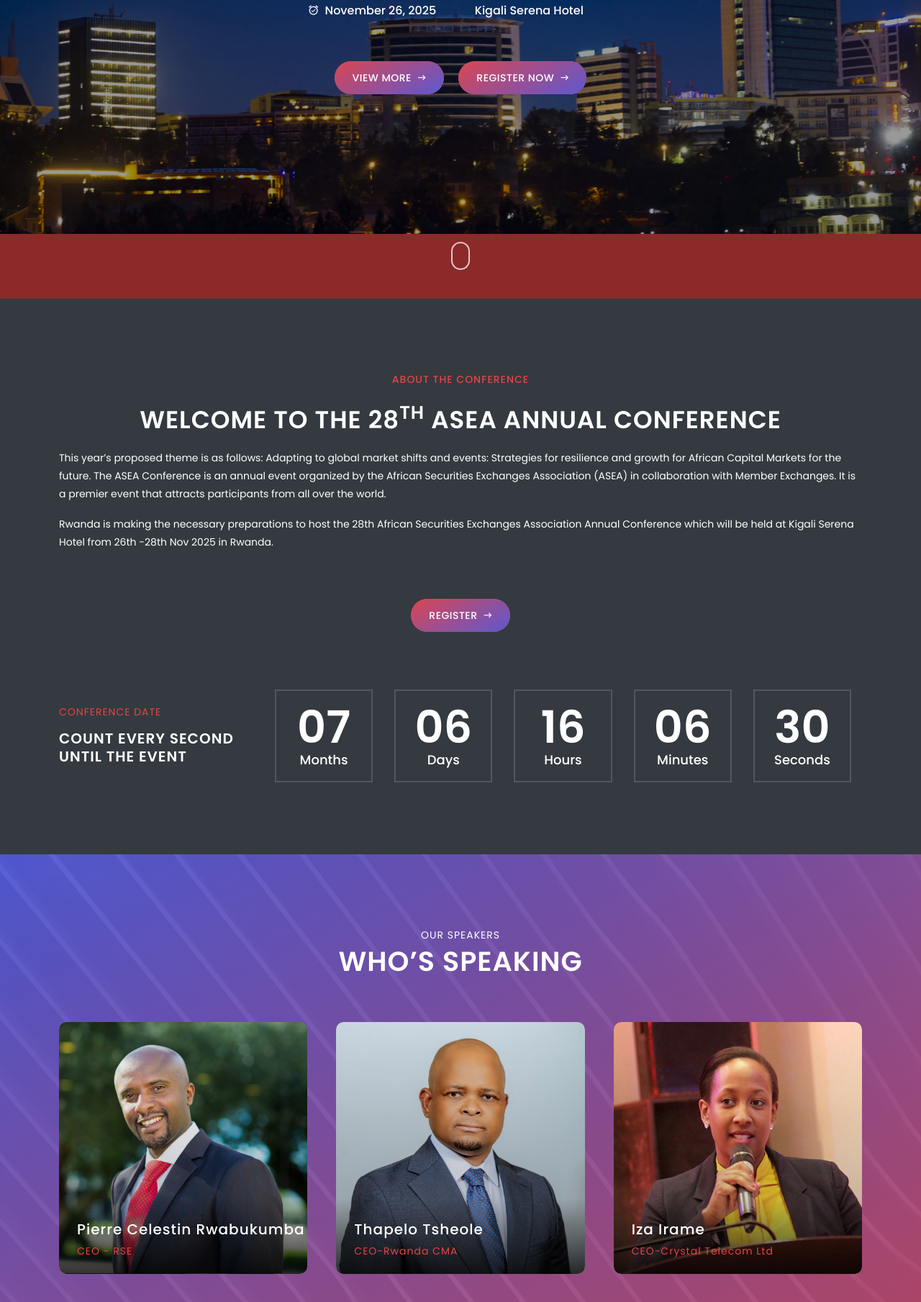
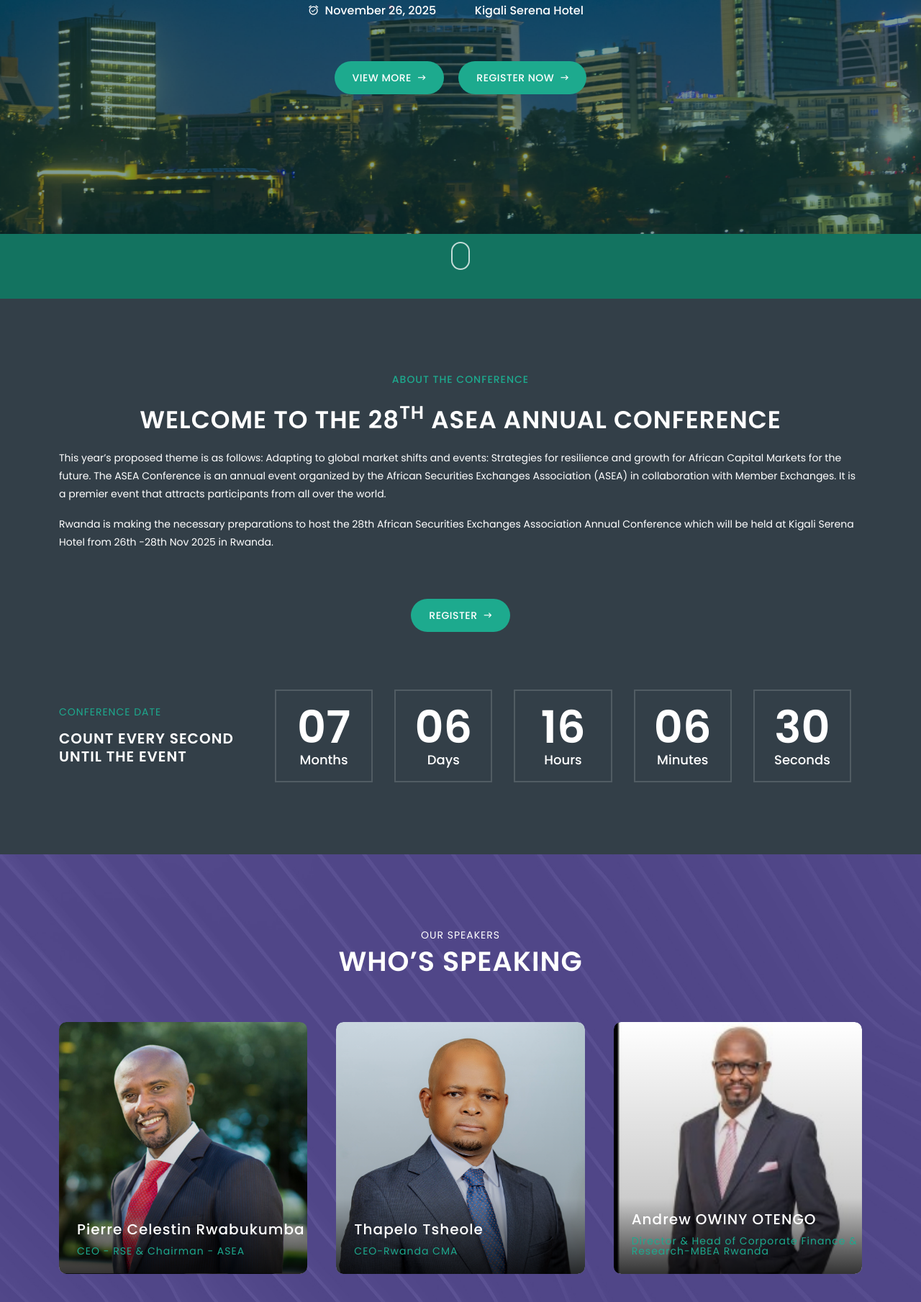
Before and after one commit to events-factory/asea-website, a PHP site: page / in a window 1280 px wide. Shown: the part 565-2374 px from the top of the page at 72% size. Run offline with PHP 8.4, Linux system fonts and the light colour scheme; some libraries are stand-ins or nearby versions; some web fonts are replaced.

Commit message:
branding

```diff
--- a/about.html
+++ b/about.html
@@ -14,7 +14,7 @@
     <title>ASEA - Conference Event HTML Template</title>
 
     <!-- Favicon -->
-    <link rel="icon" href="img/core-img/logo_asea.png" />
+    <link rel="icon" href="img/core-img/ASEA-LOGO.png" />
 
     <!-- Stylesheet -->
     <link rel="stylesheet" href="style.css" />
@@ -35,7 +35,7 @@
           <nav class="classy-navbar justify-content-between" id="conferNav">
             <!-- Logo -->
             <a class="nav-brand" href="index.html"
-              ><img src="img/core-img/logo_asea.png" width="150" alt=""
+              ><img src="img/core-img/ASEA-LOGO.png" width="90" alt=""
             /></a>
 
             <!-- Navbar Toggler -->
@@ -451,7 +451,7 @@
               >
                 <!-- Footer Logo -->
                 <a href="#" class="footer-logo"
-                  ><img src="img/core-img/logo_asea.png" alt="" width="150"
+                  ><img src="img/core-img/ASEA-LOGO.png" alt="" width="150"
                 /></a>
                 <p>
                   The African Securities Exchanges Association is the Premier
--- a/accommodation.html
+++ b/accommodation.html
@@ -16,7 +16,7 @@
     <title>ASEA - Accommodation Information</title>
 
     <!-- Favicon -->
-    <link rel="icon" href="img/core-img/logo_asea.png" />
+    <link rel="icon" href="img/core-img/ASEA-LOGO.png" />
 
     <!-- Stylesheet -->
     <link rel="stylesheet" href="style.css" />
@@ -37,7 +37,7 @@
           <nav class="classy-navbar justify-content-between" id="conferNav">
             <!-- Logo -->
             <a class="nav-brand" href="index.html"
-              ><img src="img/core-img/logo_asea.png" width="150" alt=""
+              ><img src="img/core-img/ASEA-LOGO.png" width="90" alt=""
             /></a>
 
             <!-- Navbar Toggler -->
@@ -173,7 +173,7 @@
               >
                 <!-- Footer Logo -->
                 <a href="#" class="footer-logo"
-                  ><img src="img/core-img/logo_asea.png" alt="" width="150"
+                  ><img src="img/core-img/ASEA-LOGO.png" alt="" width="150"
                 /></a>
                 <p>
                   The African Securities Exchanges Association is the Premier
--- a/blog.html
+++ b/blog.html
@@ -14,7 +14,7 @@
     <title>ASEA - Conference Event HTML Template</title>
 
     <!-- Favicon -->
-    <link rel="icon" href="img/core-img/logo_asea.png" />
+    <link rel="icon" href="img/core-img/ASEA-LOGO.png" />
 
     <!-- Stylesheet -->
     <link rel="stylesheet" href="style.css" />
@@ -35,7 +35,7 @@
           <nav class="classy-navbar justify-content-between" id="conferNav">
             <!-- Logo -->
             <a class="nav-brand" href="index.html"
-              ><img src="img/core-img/logo_asea.png" width="150" alt=""
+              ><img src="img/core-img/ASEA-LOGO.png" width="150" alt=""
             /></a>
 
             <!-- Navbar Toggler -->
@@ -426,7 +426,7 @@
               >
                 <!-- Footer Logo -->
                 <a href="#" class="footer-logo"
-                  ><img src="img/core-img/logo_asea.png" alt="" width="150"
+                  ><img src="img/core-img/ASEA-LOGO.png" alt="" width="150"
                 /></a>
                 <p>
                   The African Securities Exchanges Association is the Premier
--- a/contact.html
+++ b/contact.html
@@ -14,7 +14,7 @@
     <title>ASEA - Conference Event HTML Template</title>
 
     <!-- Favicon -->
-    <link rel="icon" href="img/core-img/logo_asea.png" />
+    <link rel="icon" href="img/core-img/ASEA-LOGO.png" />
 
     <!-- Stylesheet -->
     <link rel="stylesheet" href="style.css" />
@@ -35,7 +35,7 @@
           <nav class="classy-navbar justify-content-between" id="conferNav">
             <!-- Logo -->
             <a class="nav-brand" href="index.html"
-              ><img src="img/core-img/logo_asea.png" width="150" alt=""
+              ><img src="img/core-img/ASEA-LOGO.png" width="90" alt=""
             /></a>
 
             <!-- Navbar Toggler -->
@@ -305,7 +305,7 @@
               >
                 <!-- Footer Logo -->
                 <a href="#" class="footer-logo"
-                  ><img src="img/core-img/logo_asea.png" alt="" width="150"
+                  ><img src="img/core-img/ASEA-LOGO.png" alt="" width="150"
                 /></a>
                 <p>
                   The African Securities Exchanges Association is the Premier
--- a/index-2.html
+++ b/index-2.html
@@ -14,7 +14,7 @@
     <title>ASEA - Conference Event HTML Template</title>
 
     <!-- Favicon -->
-    <link rel="icon" href="img/core-img/logo_asea.png" />
+    <link rel="icon" href="img/core-img/ASEA-LOGO.png" />
 
     <!-- Stylesheet -->
     <link rel="stylesheet" href="style.css" />
@@ -35,7 +35,7 @@
           <nav class="classy-navbar justify-content-between" id="conferNav">
             <!-- Logo -->
             <a class="nav-brand" href="index.html"
-              ><img src="img/core-img/logo_asea.png" width="150" alt=""
+              ><img src="img/core-img/ASEA-LOGO.png" width="150" alt=""
             /></a>
 
             <!-- Navbar Toggler -->
@@ -1432,7 +1432,7 @@
               >
                 <!-- Footer Logo -->
                 <a href="#" class="footer-logo"
-                  ><img src="img/core-img/logo_asea.png" alt="" width="150"
+                  ><img src="img/core-img/ASEA-LOGO.png" alt="" width="150"
                 /></a>
                 <p>
                   The African Securities Exchanges Association is the Premier
--- a/index.html
+++ b/index.html
@@ -14,7 +14,7 @@
     <title>ASEA - Conference Event HTML Template</title>
 
     <!-- Favicon -->
-    <link rel="icon" href="img/core-img/logo_asea.png" />
+    <link rel="icon" href="img/core-img/ASEA-LOGO.png" />
 
     <!-- Stylesheet -->
     <link rel="stylesheet" href="style.css" />
@@ -40,7 +40,7 @@
           <nav class="classy-navbar justify-content-between" id="conferNav">
             <!-- Logo -->
             <a class="nav-brand" href="index.html"
-              ><img src="img/core-img/logo_asea.png" width="150" alt=""
+              ><img src="img/core-img/ASEA-LOGO.png" width="90" alt=""
             /></a>
 
             <!-- Navbar Toggler -->
@@ -296,7 +296,7 @@
               <!-- Info -->
               <div class="speaker-info">
                 <h5>Pierre Celestin Rwabukumba</h5>
-                <p>CEO - RSE</p>
+                <p>CEO - RSE & Chairman - ASEA</p>
               </div>
             </div>
           </div>
@@ -322,81 +322,6 @@
               <div class="speaker-info">
                 <h5>Thapelo Tsheole</h5>
                 <p>CEO-Rwanda CMA</p>
-              </div>
-            </div>
-          </div>
-
-          <!-- Single Speaker Area -->
-          <div class="col-12 col-md-6 col-lg-4">
-            <div
-              class="single-speaker-area bg-gradient-overlay-2 wow fadeInUp"
-              data-wow-delay="300ms"
-            >
-              <!-- Thumb -->
-              <div class="speaker-single-thumb">
-                <img src="img/speakers/Iza.jpg" alt="" />
-              </div>
-              <!-- Social Info -->
-              <div class="social-info">
-                <a href="#"><i class="zmdi zmdi-facebook"></i></a>
-                <a href="#"><i class="zmdi zmdi-instagram"></i></a>
-                <a href="#"><i class="zmdi zmdi-twitter"></i></a>
-                <a href="#"><i class="zmdi zmdi-linkedin"></i></a>
-              </div>
-              <!-- Info -->
-              <div class="speaker-info">
-                <h5>Iza Irame</h5>
-                <p>CEO-Crystal Telecom Ltd</p>
-              </div>
-            </div>
-          </div>
-
-          <!-- Single Speaker Area -->
-          <div class="col-12 col-md-6 col-lg-4">
-            <div
-              class="single-speaker-area bg-gradient-overlay-2 wow fadeInUp"
-              data-wow-delay="300ms"
-            >
-              <!-- Thumb -->
-              <div class="speaker-single-thumb">
-                <img src="img/speakers/Idi.jpg" alt="" />
-              </div>
-              <!-- Social Info -->
-              <div class="social-info">
-                <a href="#"><i class="zmdi zmdi-facebook"></i></a>
-                <a href="#"><i class="zmdi zmdi-instagram"></i></a>
-                <a href="#"><i class="zmdi zmdi-twitter"></i></a>
-                <a href="#"><i class="zmdi zmdi-linkedin"></i></a>
-              </div>
-              <!-- Info -->
-              <div class="speaker-info">
-                <h5>Innocent Idi KABANDA</h5>
-                <p>Director of Portfolio Management Division-RSSB</p>
-              </div>
-            </div>
-          </div>
-
-          <!-- Single Speaker Area -->
-          <div class="col-12 col-md-6 col-lg-4">
-            <div
-              class="single-speaker-area bg-gradient-overlay-2 wow fadeInUp"
-              data-wow-delay="300ms"
-            >
-              <!-- Thumb -->
-              <div class="speaker-single-thumb">
-                <img src="img/speakers/Shehzad.jpg" alt="" />
-              </div>
-              <!-- Social Info -->
-              <div class="social-info">
-                <a href="#"><i class="zmdi zmdi-facebook"></i></a>
-                <a href="#"><i class="zmdi zmdi-instagram"></i></a>
-                <a href="#"><i class="zmdi zmdi-twitter"></i></a>
-                <a href="#"><i class="zmdi zmdi-linkedin"></i></a>
-              </div>
-              <!-- Info -->
-              <div class="speaker-info">
-                <h5>Shehzad Noordally</h5>
-                <p>CEO-CDH Capital Ltd</p>
               </div>
             </div>
           </div>
@@ -530,7 +455,7 @@
               <h6 class="ticket-plan">Members</h6>
               <!-- Ticket Icon -->
 
-              <h2 class="ticket-price"><span>$</span>300</h2>
+              <h2 class="ticket-price"><span>$</span>400</h2>
 
               <!-- Ticket Pricing Table Details -->
               <div class="ticket-pricing-table-details">
@@ -702,6 +627,28 @@
               data-wow-delay="300ms"
             >
               <h4>SPONSORS</h4>
+            </div>
+          </div>
+        </div>
+
+        <!-- Sponsors Section - Single Display -->
+        <div class="row">
+          <div class="col-12 d-flex justify-content-center">
+            <!-- Our Sponsor area -->
+            <div class="our-sponsor-area">
+              <!-- Single Sponsor -->
+              <div
+                class="single-sponsor wow fadeInUp"
+                data-wow-delay="300ms"
+                style="max-width: 200px; margin: 0 auto"
+              >
+                <a href="#">
+                  <img
+                    src="img/members/13_rwanda_stock-1-150x150.png"
+                    alt="Rwanda Stock Exchange"
+                  />
+                </a>
+              </div>
             </div>
           </div>
         </div>
@@ -877,7 +824,7 @@
               >
                 <!-- Footer Logo -->
                 <a href="#" class="footer-logo"
-                  ><img src="img/core-img/logo_asea.png" alt="" width="150"
+                  ><img src="img/core-img/ASEA-LOGO.png" alt="" width="150"
                 /></a>
                 <p>
                   The African Securities Exchanges Association is the Premier
--- a/schedule.html
+++ b/schedule.html
@@ -14,7 +14,7 @@
     <title>ASEA - Conference Event HTML Template</title>
 
     <!-- Favicon -->
-    <link rel="icon" href="img/core-img/logo_asea.png" />
+    <link rel="icon" href="img/core-img/ASEA-LOGO.png" />
 
     <!-- Stylesheet -->
     <link rel="stylesheet" href="style.css" />
@@ -35,7 +35,7 @@
           <nav class="classy-navbar justify-content-between" id="conferNav">
             <!-- Logo -->
             <a class="nav-brand" href="index.html"
-              ><img src="img/core-img/logo_asea.png" width="150" alt=""
+              ><img src="img/core-img/ASEA-LOGO.png" width="90" alt=""
             /></a>
 
             <!-- Navbar Toggler -->
@@ -190,7 +190,7 @@
               >
                 <!-- Footer Logo -->
                 <a href="#" class="footer-logo"
-                  ><img src="img/core-img/logo_asea.png" alt="" width="150"
+                  ><img src="img/core-img/ASEA-LOGO.png" alt="" width="150"
                 /></a>
                 <p>
                   The African Securities Exchanges Association is the Premier
--- a/single-blog.html
+++ b/single-blog.html
@@ -14,7 +14,7 @@
     <title>ASEA - Conference Event HTML Template</title>
 
     <!-- Favicon -->
-    <link rel="icon" href="img/core-img/logo_asea.png" />
+    <link rel="icon" href="img/core-img/ASEA-LOGO.png" />
 
     <!-- Stylesheet -->
     <link rel="stylesheet" href="style.css" />
@@ -35,7 +35,7 @@
           <nav class="classy-navbar justify-content-between" id="conferNav">
             <!-- Logo -->
             <a class="nav-brand" href="index.html"
-              ><img src="img/core-img/logo_asea.png" width="150" alt=""
+              ><img src="img/core-img/ASEA-LOGO.png" width="150" alt=""
             /></a>
 
             <!-- Navbar Toggler -->
@@ -640,7 +640,7 @@
               >
                 <!-- Footer Logo -->
                 <a href="#" class="footer-logo"
-                  ><img src="img/core-img/logo_asea.png" alt="" width="150"
+                  ><img src="img/core-img/ASEA-LOGO.png" alt="" width="150"
                 /></a>
                 <p>
                   The African Securities Exchanges Association is the Premier
--- a/speakers.html
+++ b/speakers.html
@@ -14,7 +14,7 @@
     <title>ASEA - Conference Event HTML Template</title>
 
     <!-- Favicon -->
-    <link rel="icon" href="img/core-img/logo_asea.png" />
+    <link rel="icon" href="img/core-img/ASEA-LOGO.png" />
 
     <!-- Stylesheet -->
     <link rel="stylesheet" href="style.css" />
@@ -35,7 +35,7 @@
           <nav class="classy-navbar justify-content-between" id="conferNav">
             <!-- Logo -->
             <a class="nav-brand" href="index.html"
-              ><img src="img/core-img/logo_asea.png" width="150" alt=""
+              ><img src="img/core-img/ASEA-LOGO.png" width="90" alt=""
             /></a>
 
             <!-- Navbar Toggler -->
@@ -325,7 +325,7 @@
               >
                 <!-- Footer Logo -->
                 <a href="#" class="footer-logo"
-                  ><img src="img/core-img/logo_asea.png" alt="" width="150"
+                  ><img src="img/core-img/ASEA-LOGO.png" alt="" width="150"
                 /></a>
                 <p>
                   The African Securities Exchanges Association is the Premier
--- a/style.css
+++ b/style.css
@@ -43,6 +43,25 @@
 @import url(css/font-awesome.min.css);
 @import url(css/material-design-iconic-font.min.css);
 @import url(css/style.css);
+
+/* Add ASEA brand colors at the top of the file */
+:root {
+  --asea-teal: #1daa8e;
+  --asea-purple: #564b94;
+  --asea-gold: #e6bd4f;
+  --asea-light-gray: #f7f7f7;
+  --asea-dark-gray: #333f48;
+}
+
+/* Updated color variables based on ASEA logo branding */
+:root {
+  --primary-color: #1daa8e; /* Green/teal from logo */
+  --secondary-color: #564b94; /* Purple/indigo from logo */
+  --accent-color: #e6bd4f; /* Yellow/gold from logo */
+  --dark-text: #323232;
+  --light-text: #ffffff;
+}
+
 /* :: 01.0 Reboot Area CSS */
 * {
   margin: 0;
@@ -134,10 +153,22 @@
   top: 0;
   left: 0;
   z-index: -1;
-  background: #c63fa4;
-  background-image: -moz-linear-gradient(120deg, #e84444 0%, #505add 100%);
-  background-image: -webkit-linear-gradient(120deg, #e84444 0%, #505add 100%);
-  background-image: -ms-linear-gradient(120deg, #e84444 0%, #505add 100%);
+  background: var(--secondary-color);
+  background-image: -moz-linear-gradient(
+    120deg,
+    var(--primary-color) 0%,
+    var(--secondary-color) 100%
+  );
+  background-image: -webkit-linear-gradient(
+    120deg,
+    var(--primary-color) 0%,
+    var(--secondary-color) 100%
+  );
+  background-image: -ms-linear-gradient(
+    120deg,
+    var(--primary-color) 0%,
+    var(--secondary-color) 100%
+  );
   opacity: 0.9;
 }
 
@@ -667,9 +717,17 @@
   top: -10%;
   left: -10%;
   content: '';
-  background: #e84444;
-  background-image: -webkit-linear-gradient(120deg, #505add 0%, #e84444 100%);
-  background-image: -ms-linear-gradient(120deg, #505add 0%, #e84444 100%);
+  background: var(--primary-color);
+  background-image: -webkit-linear-gradient(
+    120deg,
+    var(--secondary-color) 0%,
+    var(--primary-color) 100%
+  );
+  background-image: -ms-linear-gradient(
+    120deg,
+    var(--secondary-color) 0%,
+    var(--primary-color) 100%
+  );
   z-index: -2;
 }
 .confer-btn:focus,
@@ -1123,7 +1184,7 @@
   z-index: 2;
   width: 100%;
   height: 980px;
-  background-color: #e84444;
+  background-color: var(--primary-color);
 }
 @media only screen and (min-width: 992px) and (max-width: 1199px) {
   .single-welcome-slide {
@@ -1177,8 +1238,16 @@
   top: 67px;
   right: 5px;
   z-index: -1;
-  background-image: -webkit-linear-gradient(120deg, #505add 0%, #e84444 100%);
-  background-image: -ms-linear-gradient(120deg, #505add 0%, #e84444 100%);
+  background-image: -webkit-linear-gradient(
+    120deg,
+    var(--secondary-color) 0%,
+    var(--primary-color) 100%
+  );
+  background-image: -ms-linear-gradient(
+    120deg,
+    var(--secondary-color) 0%,
+    var(--primary-color) 100%
+  );
 }
 @media only screen and (min-width: 768px) and (max-width: 991px) {
   .single-welcome-slide .welcome-text h2::after {
@@ -1279,11 +1348,22 @@
   margin-right: 5px;
 }
 
+.single-welcome-slide::before {
+  position: absolute;
+  content: '';
+  height: 100%;
+  width: 100%;
+  top: 0;
+  left: 0;
+  z-index: 0;
+  background-color: rgba(29, 170, 142, 0.2); /* Teal with transparency */
+}
+
 /* :: Footer Area CSS */
 .footer-area {
   position: relative;
   z-index: 1;
-  background-color: #303032;
+  background-color: var(--asea-dark-gray);
 }
 .footer-area .row {
   margin-left: -30px;
@@ -1503,15 +1591,14 @@
 .about-us-countdown-area {
   position: relative;
   z-index: 1;
-  background-color: #343a40;
+  background-color: var(--asea-dark-gray);
 }
 .about-us-countdown-area .about-content-text h6 {
   font-size: 14px;
   font-weight: 500;
-  color: #e84444;
+  color: var(--primary-color);
   text-transform: uppercase;
   letter-spacing: 1px;
-  /* border-bottom: 2px solid #4b4d7b; */
   margin-bottom: 20px;
   padding-bottom: 5px;
   display: inline-block;
@@ -1665,7 +1784,7 @@
 .about-us-countdown-area .countdown-up-area .countdown-content-text h6 {
   font-size: 14px;
   text-transform: uppercase;
-  color: #e84444;
+  color: var(--primary-color);
   font-weight: 400;
   margin-bottom: 15px;
   letter-spacing: 1px;
@@ -1764,6 +1883,7 @@
 .our-speaker-area {
   position: relative;
   z-index: 1;
+  background-color: rgba(86, 75, 148, 0.05); /* Light purple background */
 }
 .our-speaker-area .row {
   margin-left: -20px;
@@ -1813,7 +1933,7 @@
   top: -180px;
   right: 0;
   z-index: 22;
-  background-color: #e84444;
+  background-color: var(--primary-color);
   padding: 15px;
   border-radius: 0 10px 0 10px;
   text-align: center;
@@ -1844,7 +1964,7 @@
   margin-bottom: 10px;
 }
 .single-speaker-area .speaker-info p {
-  color: #e84444;
+  color: var(--primary-color);
   margin-bottom: 0;
   letter-spacing: 1px;
   line-height: 1;
--- a/tickets.html
+++ b/tickets.html
@@ -14,7 +14,7 @@
     <title>ASEA - Conference Event HTML Template</title>
 
     <!-- Favicon -->
-    <link rel="icon" href="img/core-img/logo_asea.png" />
+    <link rel="icon" href="img/core-img/ASEA-LOGO.png" />
 
     <!-- Stylesheet -->
     <link rel="stylesheet" href="style.css" />
@@ -35,7 +35,7 @@
           <nav class="classy-navbar justify-content-between" id="conferNav">
             <!-- Logo -->
             <a class="nav-brand" href="index.html"
-              ><img src="img/core-img/logo_asea.png" width="150" alt=""
+              ><img src="img/core-img/ASEA-LOGO.png" width="150" alt=""
             /></a>
 
             <!-- Navbar Toggler -->
@@ -244,7 +244,7 @@
               >
                 <!-- Footer Logo -->
                 <a href="#" class="footer-logo"
-                  ><img src="img/core-img/logo_asea.png" alt="" width="150"
+                  ><img src="img/core-img/ASEA-LOGO.png" alt="" width="150"
                 /></a>
                 <p>
                   The African Securities Exchanges Association is the Premier
--- a/travel.html
+++ b/travel.html
@@ -13,7 +13,7 @@
     <title>ASEA - Travel Information</title>
 
     <!-- Favicon -->
-    <link rel="icon" href="img/core-img/logo_asea.png" />
+    <link rel="icon" href="img/core-img/ASEA-LOGO.png" />
 
     <!-- Stylesheet -->
     <link rel="stylesheet" href="style.css" />
@@ -160,7 +160,7 @@
           <nav class="classy-navbar justify-content-between" id="conferNav">
             <!-- Logo -->
             <a class="nav-brand" href="index.html"
-              ><img src="img/core-img/logo_asea.png" width="150" alt=""
+              ><img src="img/core-img/ASEA-LOGO.png" width="90" alt=""
             /></a>
 
             <!-- Navbar Toggler -->
@@ -746,7 +746,7 @@
               >
                 <!-- Footer Logo -->
                 <a href="#" class="footer-logo"
-                  ><img src="img/core-img/logo_asea.png" alt="" width="150"
+                  ><img src="img/core-img/ASEA-LOGO.png" alt="" width="150"
                 /></a>
                 <p>
                   The African Securities Exchanges Association is the Premier
```
Also changed, not shown: other parts of style.css (+194 -82 lines), registration.html (+3 -4 lines), img/core-img/ASEA-LOGO.png (added).
